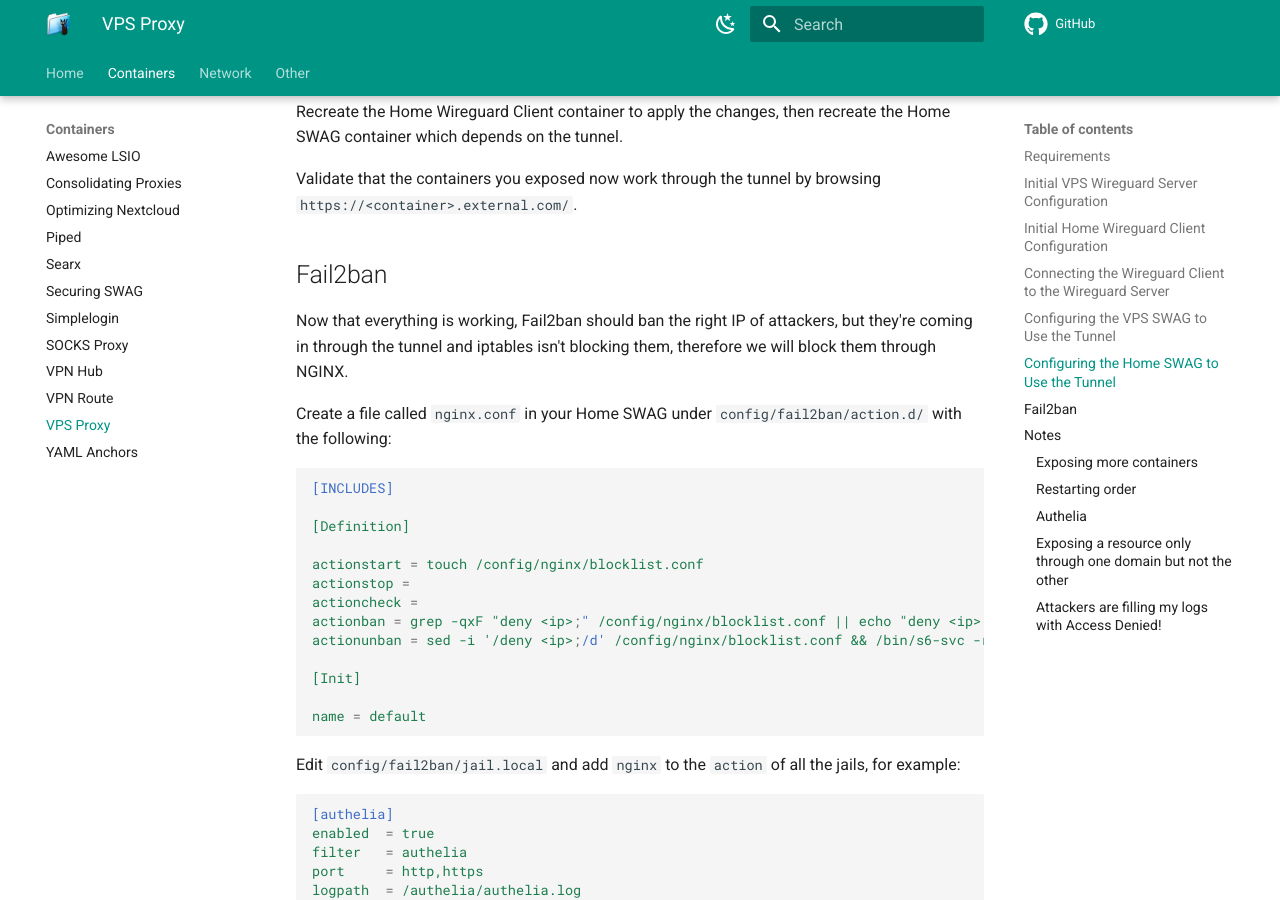
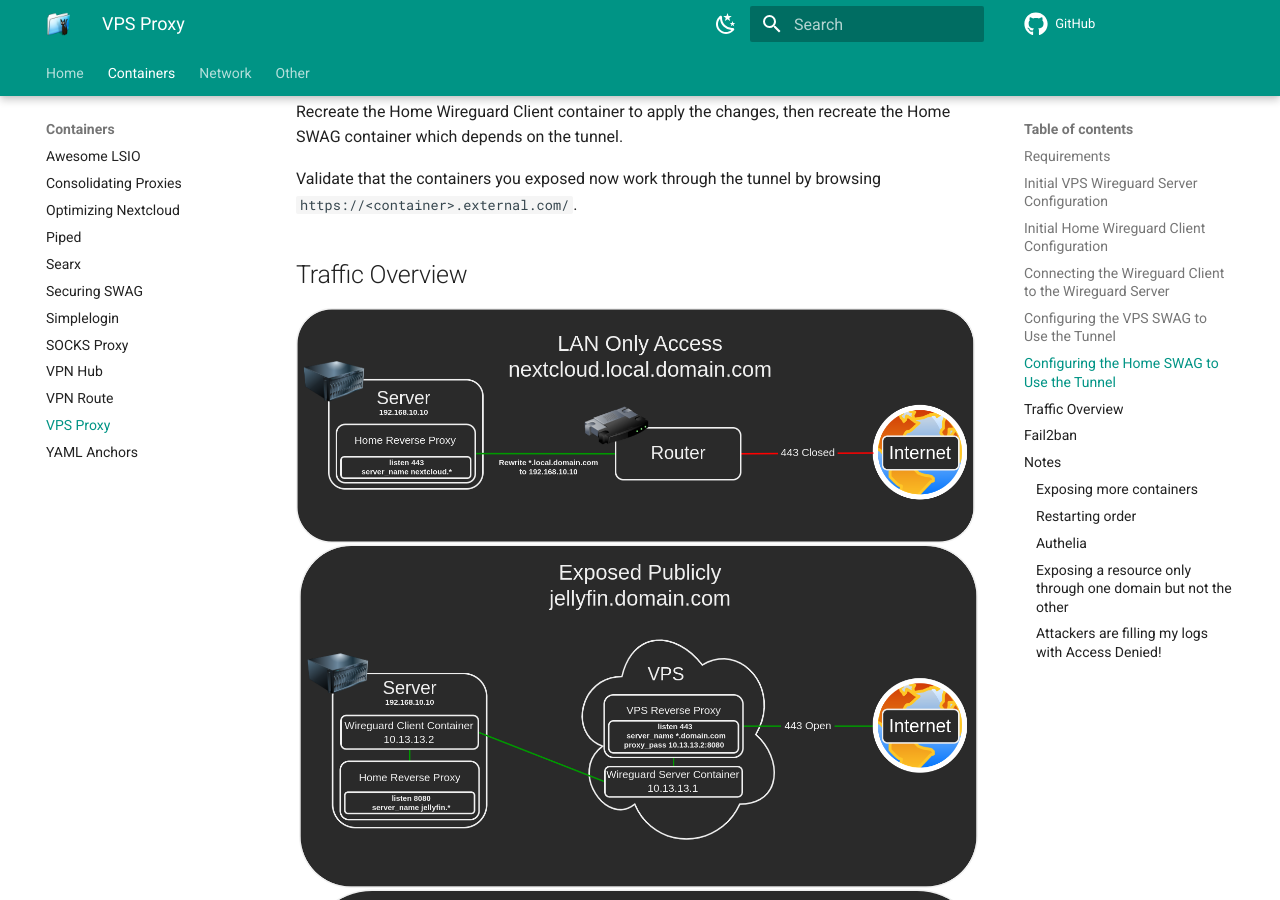
Before and after one commit to quietsy/advanced-configurations, an MkDocs documentation site: the page built from docs/vps.md, in a window 1280 px wide and 900 px high, scrolled down 5431 px. Built offline with MkDocs 1.6.1 and Material for MkDocs 9.7.7, drawn with Linux system fonts in a browser that asks for light colours; comment, search, counter and statistics services are not loaded.

Commit message:
Add vps overview

```diff
--- a/docs/vps.md
+++ b/docs/vps.md
@@ -221,6 +221,10 @@ Recreate the Home Wireguard Client container to apply the changes, then recreate
 
 Validate that the containers you exposed now work through the tunnel by browsing `https://<container>.external.com/`.
 
+## Traffic Overview
+
+![VPS2](images/vps2.png)
+
 ## Fail2ban
 
 Now that everything is working, Fail2ban should ban the right IP of attackers, but they're coming in through the tunnel and iptables isn't blocking them, therefore we will block them through NGINX.
```
Also changed, not shown: docs/images/vps2.png (added).
